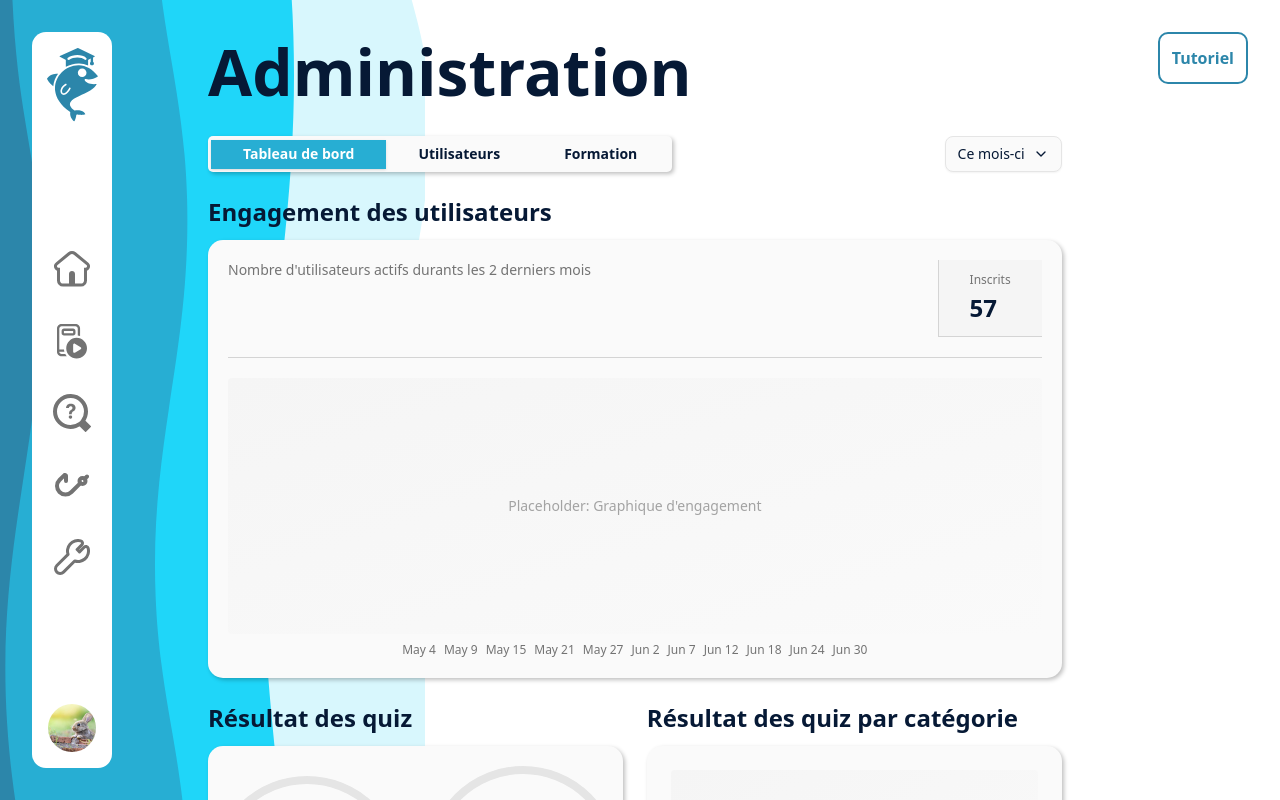
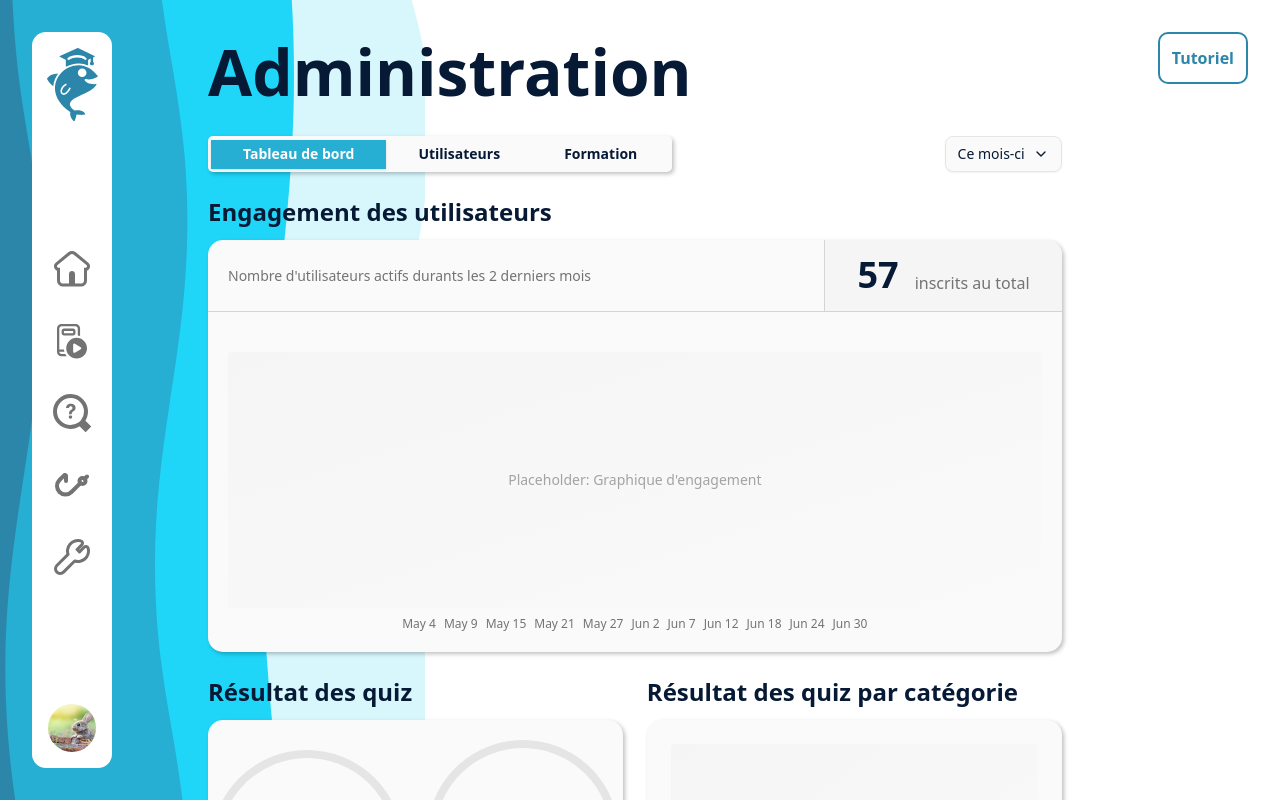
Before and after one commit to SHAfoin/learn-and-phish, a Next.js app: page /app/admin in a window 1280 px wide. Shown: the top 800 px of the page. Built offline with nearby package versions, Linux system fonts and the light colour scheme.

Commit message:
fix(admin): improve layout and styling of User Engagement Chart

```diff
--- a/app/app/admin/UserEngagementChart.tsx
+++ b/app/app/admin/UserEngagementChart.tsx
@@ -2,19 +2,18 @@
 
 export default function UserEngagementChart() {
   return (
-    <div className="bg-neutral-50 rounded-[15px] shadow-[2px_2px_4px_0px_rgba(0,0,0,0.25)] p-5 overflow-hidden">
-      <div className="border-b border-neutral-300 flex items-start pb-5 mb-5">
-        <div className="flex-1">
-          <p className="text-neutral-500 text-sm">
-            Nombre d'utilisateurs actifs durants les 2 derniers mois
-          </p>
-        </div>
-        <div className="bg-neutral-100 border-b border-l border-neutral-300 px-[31px] py-3 flex flex-col gap-1">
-          <p className="text-neutral-500 text-xs">Inscrits</p>
-          <p className="text-ocean-950 font-bold text-2xl">57</p>
+    <div className="bg-neutral-50 rounded-[15px] shadow-[2px_2px_4px_0px_rgba(0,0,0,0.25)] overflow-hidden">
+      <div className="border-b border-neutral-300 flex items-center mb-5 h-18">
+        <p className="text-neutral-500 text-sm flex-1 p-5">
+          Nombre d'utilisateurs actifs durants les 2 derniers mois
+        </p>
+
+        <div className="bg-neutral-100 border-l h-full border-neutral-300 py-4 px-8 flex justify-center items-end gap-4">
+          <p className="text-ocean-950 font-bold text-4xl">57</p>
+          <p className="text-neutral-500 text-md">inscrits au total</p>
         </div>
       </div>
-      <div className="flex flex-col gap-2 items-center">
+      <div className="flex flex-col gap-2 p-5 items-center">
         <div className="w-full h-64 bg-gradient-to-br from-neutral-100 to-neutral-50 rounded flex items-center justify-center">
           <p className="text-neutral-400 text-sm">
             Placeholder: Graphique d'engagement
```
